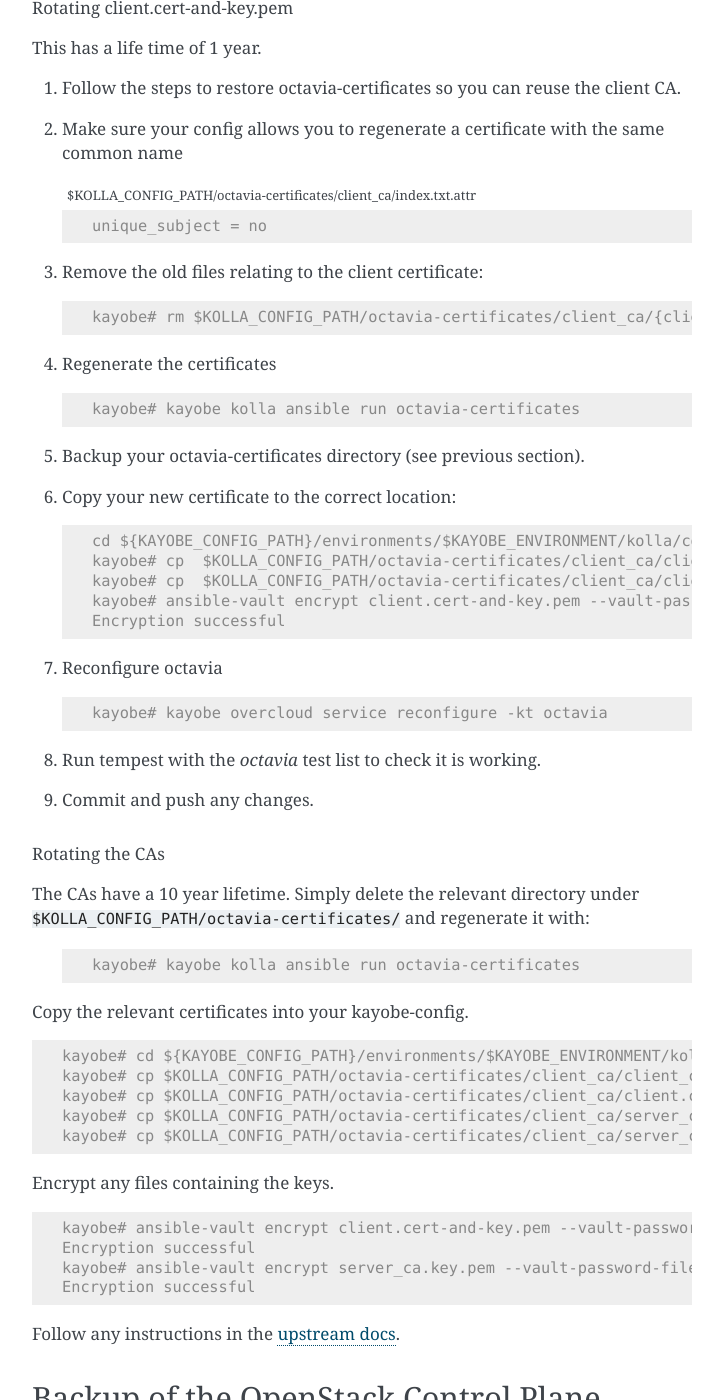
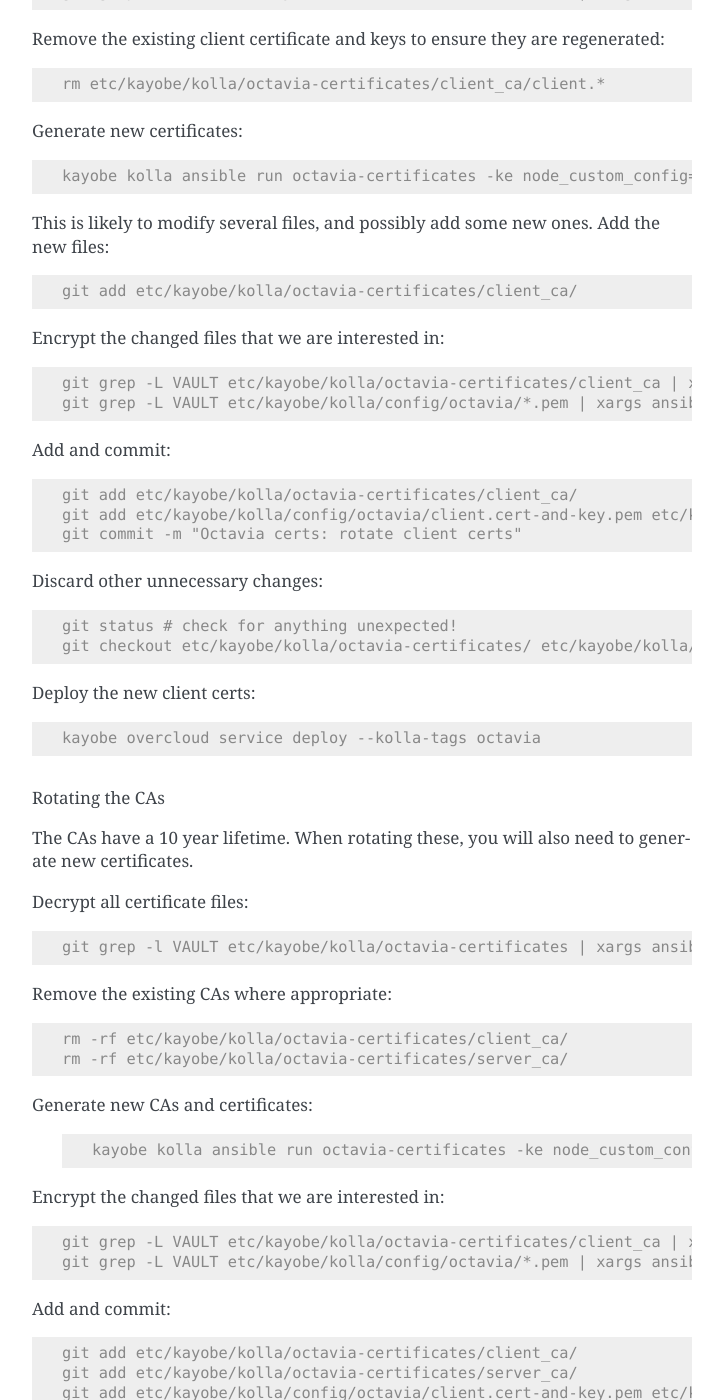
Before and after one commit to stackhpc/openstack-admin-guide, a Sphinx documentation site: the page built from source/operations_and_monitoring.rst, in a window 1280 px wide and 1400 px high, scrolled down 5142 px. Shown: the whole window, without its empty margins (388-1111 px from the left). Built offline with Sphinx 7.4.7, drawn with Linux system fonts in a browser that asks for light colours; some of the changed text lies outside the part shown.

Commit message:
Update instructions to use leafcloud examples

```diff
--- a/source/operations_and_monitoring.rst
+++ b/source/operations_and_monitoring.rst
@@ -275,32 +275,12 @@ Octavia
 Octavia uses mutual TLS to secure communication between the amphorae and
 Octavia services. It uses a private CA to sign both client and server
 certificates. We use the kolla-ansible built-in support for generating these
-certificates:
+certificates.
 
-.. code-block:: console
-
-   kayobe# kayobe kolla ansible run octavia-certificates
-
-This command will output certificates and keys in ``${KOLLA_CONFIG_PATH}/octavia-certificates``
-
-Copy the relevant certificates into your kayobe-config:
-
-.. code-block:: console
-
-   kayobe# cd ${KAYOBE_CONFIG_PATH}/environments/$KAYOBE_ENVIRONMENT/kolla/config/octavia
-   kayobe# cp $KOLLA_CONFIG_PATH/octavia-certificates/client_ca/client_ca.cert.pem .
-   kayobe# cp $KOLLA_CONFIG_PATH/octavia-certificates/client_ca/client.cert-and-key.pem .
-   kayobe# cp $KOLLA_CONFIG_PATH/octavia-certificates/client_ca/server_ca.cert.pem .
-   kayobe# cp $KOLLA_CONFIG_PATH/octavia-certificates/client_ca/server_ca.key.pem .
-
-Encrypt any files containing the keys:
-
-.. code-block:: console
-
-   kayobe# ansible-vault encrypt client.cert-and-key.pem --vault-password-file ~/vault
-   Encryption successful
-   kayobe# ansible-vault encrypt server_ca.key.pem --vault-password-file ~/vault
-   Encryption successful
+We ensure that duplicate subject names are allowed, by setting
+``unique_subject=no`` in
+``etc/kayobe/kolla/octavia-certificates/client_ca/index.txt.attr``. This should
+already be set.
 
 Checking certificate expiry
 ~~~~~~~~~~~~~~~~~~~~~~~~~~~
@@ -319,83 +299,127 @@ given number of days:
 
    kayobe# kayobe kolla ansible run "octavia-certificates <number-of-days>
 
-Rotating client.cert-and-key.pem
-~~~~~~~~~~~~~~~~~~~~~~~~~~~~~~~~
+Rotating client certificates
+~~~~~~~~~~~~~~~~~~~~~~~~~~~~
 
-This has a life time of 1 year.
+Octavia client certificates expire after a year, and should be rotated before
+they expire.
 
-1) Follow the steps to restore octavia-certificates so you can reuse the client CA.
-2) Make sure your config allows you to regenerate a certificate with the same common name
+.. note::
 
-   .. code-block:: console
-      :caption: $KOLLA_CONFIG_PATH/octavia-certificates/client_ca/index.txt.attr
+   Only the client certificate needs to be rotated annually. The server CA and
+   client CA both have 10 year expiries, and should not be rotated before this
+   since it would break the trust chain.
 
-      unique_subject = no
+Decrypt all certificate files:
 
-3) Remove the old files relating to the client certificate:
+.. code-block:: console
 
-   .. code-block:: console
+   git grep -l VAULT etc/kayobe/kolla/octavia-certificates | xargs ansible-vault decrypt --vault-password-file
 
-      kayobe# rm $KOLLA_CONFIG_PATH/octavia-certificates/client_ca/{client.cert-and-key.pem,client.csr.pem,client.cert.pem}
+Remove the existing client certificate and keys to ensure they are regenerated:
 
-4) Regenerate the certificates
+.. code-block:: console
 
-   .. code-block:: console
+   rm etc/kayobe/kolla/octavia-certificates/client_ca/client.*
 
-      kayobe# kayobe kolla ansible run octavia-certificates
+Generate new certificates:
 
-5) Backup your octavia-certificates directory (see previous section).
+.. code-block:: console
 
-6) Copy your new certificate to the correct location:
+   kayobe kolla ansible run octavia-certificates -ke node_custom_config=$KAYOBE_CONFIG_PATH/kolla/config -ke node_config=$KAYOBE_CONFIG_PATH/kolla
 
-   .. code-block:: console
+This is likely to modify several files, and possibly add some new ones. Add the
+new files:
 
-      cd ${KAYOBE_CONFIG_PATH}/environments/$KAYOBE_ENVIRONMENT/kolla/config/octavia
-      kayobe# cp  $KOLLA_CONFIG_PATH/octavia-certificates/client_ca/client_ca.cert.pem .
-      kayobe# cp  $KOLLA_CONFIG_PATH/octavia-certificates/client_ca/client.cert-and-key.pem .
-      kayobe# ansible-vault encrypt client.cert-and-key.pem --vault-password-file ~/vault
-      Encryption successful
+.. code-block:: console
 
-7) Reconfigure octavia
+   git add etc/kayobe/kolla/octavia-certificates/client_ca/
 
-   .. code-block:: console
+Encrypt the changed files that we are interested in:
 
-      kayobe# kayobe overcloud service reconfigure -kt octavia
+.. code-block:: console
 
-8) Run tempest with the `octavia` test list to check it is working.
+   git grep -L VAULT etc/kayobe/kolla/octavia-certificates/client_ca | xargs ansible-vault encrypt --vault-password-file
+   git grep -L VAULT etc/kayobe/kolla/config/octavia/*.pem | xargs ansible-vault encrypt --vault-password-file
 
-9) Commit and push any changes.
+Add and commit:
+
+.. code-block:: console
+
+   git add etc/kayobe/kolla/octavia-certificates/client_ca/
+   git add etc/kayobe/kolla/config/octavia/client.cert-and-key.pem etc/kayobe/kolla/config/octavia/client_ca.cert.pem
+   git commit -m "Octavia certs: rotate client certs"
+
+Discard other unnecessary changes:
+
+.. code-block:: console
+
+   git status # check for anything unexpected!
+   git checkout etc/kayobe/kolla/octavia-certificates/ etc/kayobe/kolla/config/octavia
+
+Deploy the new client certs:
+
+.. code-block:: console
+
+   kayobe overcloud service deploy --kolla-tags octavia
 
 Rotating the CAs
 ~~~~~~~~~~~~~~~~
 
-The CAs have a 10 year lifetime. Simply delete the relevant directory under
-``$KOLLA_CONFIG_PATH/octavia-certificates/`` and regenerate it with:
+The CAs have a 10 year lifetime. When rotating these, you will also need to
+generate new certificates.
+
+Decrypt all certificate files:
+
+.. code-block:: console
+
+   git grep -l VAULT etc/kayobe/kolla/octavia-certificates | xargs ansible-vault decrypt --vault-password-file
+
+Remove the existing CAs where appropriate:
+
+.. code-block:: console
+
+   rm -rf etc/kayobe/kolla/octavia-certificates/client_ca/
+   rm -rf etc/kayobe/kolla/octavia-certificates/server_ca/
+
+Generate new CAs and certificates:
 
    .. code-block:: console
 
-      kayobe# kayobe kolla ansible run octavia-certificates
+      kayobe kolla ansible run octavia-certificates -ke node_custom_config=$KAYOBE_CONFIG_PATH/kolla/config -ke node_config=$KAYOBE_CONFIG_PATH/kolla
 
-Copy the relevant certificates into your kayobe-config.
+Encrypt the changed files that we are interested in:
 
 .. code-block:: console
 
-   kayobe# cd ${KAYOBE_CONFIG_PATH}/environments/$KAYOBE_ENVIRONMENT/kolla/config/octavia
-   kayobe# cp $KOLLA_CONFIG_PATH/octavia-certificates/client_ca/client_ca.cert.pem .
-   kayobe# cp $KOLLA_CONFIG_PATH/octavia-certificates/client_ca/client.cert-and-key.pem .
-   kayobe# cp $KOLLA_CONFIG_PATH/octavia-certificates/client_ca/server_ca.cert.pem .
-   kayobe# cp $KOLLA_CONFIG_PATH/octavia-certificates/client_ca/server_ca.key.pem .
+   git grep -L VAULT etc/kayobe/kolla/octavia-certificates/client_ca | xargs ansible-vault encrypt --vault-password-file
+   git grep -L VAULT etc/kayobe/kolla/config/octavia/*.pem | xargs ansible-vault encrypt --vault-password-file
 
-Encrypt any files containing the keys.
+Add and commit:
 
 .. code-block:: console
 
-   kayobe# ansible-vault encrypt client.cert-and-key.pem --vault-password-file ~/vault
-   Encryption successful
-   kayobe# ansible-vault encrypt server_ca.key.pem --vault-password-file ~/vault
-   Encryption successful
+   git add etc/kayobe/kolla/octavia-certificates/client_ca/
+   git add etc/kayobe/kolla/octavia-certificates/server_ca/
+   git add etc/kayobe/kolla/config/octavia/client.cert-and-key.pem etc/kayobe/kolla/config/octavia/client_ca.cert.pem
+   git commit -m "Octavia certs: rotate CAs"
 
-Follow any instructions in the `upstream docs <https://docs.openstack.org/octavia/latest/admin/guides/operator-maintenance.html>`_.
+Discard other unnecessary changes:
+
+.. code-block:: console
+
+   git status # check for anything unexpected!
+   git checkout etc/kayobe/kolla/octavia-certificates/ etc/kayobe/kolla/config/octavia
+
+Deploy the new client certs:
+
+.. code-block:: console
+
+   kayobe overcloud service deploy --kolla-tags octavia
+
+Follow any instructions in the `upstream docs
+<https://docs.openstack.org/octavia/latest/admin/guides/operator-maintenance.html>`_.
 
 Backup of the OpenStack Control Plane
 =====================================
```
